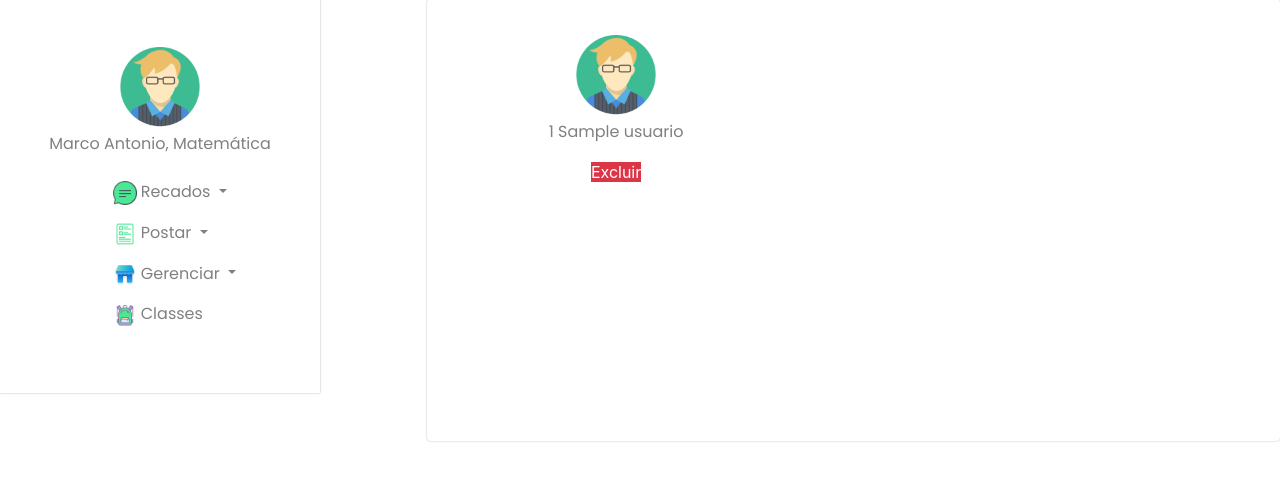
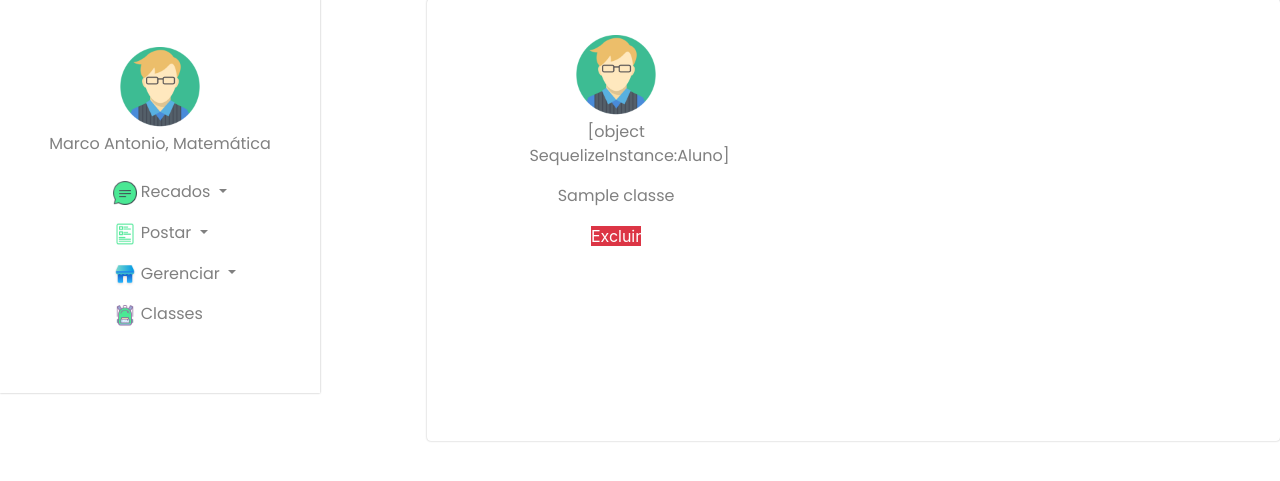
Before and after one commit to matheushenriquefs/educatella, a Node server app: page /professor/gerenciar-aluno in a window 1280 px wide. Shown: the part 159-640 px from the top of the page. Run offline with Node 20, Linux system fonts and the light colour scheme; tables that the repository leaves empty hold one stand-in row (values such as "Sample post"); some libraries are stand-ins or nearby versions.

Commit message:
modifique gerenciar aluno

```diff
--- a/controllers/ProfessorController.js
+++ b/controllers/ProfessorController.js
@@ -229,20 +229,16 @@
         let { page = 1 } = req.query
 
 
-        let recadosDB = await Usuario.findAll({
+        let recadosDB = await Classe.findByPk(1,{
 
 
-            include: [{
+            include:{
 
                 model: Aluno,
-                as: 'usuarioAluno',
-                include: 'usuarioAluno'
+                as: 'aluno',
+              include:"usuarioAluno"
 
-            },
-            {
-                model: Professor,
-                as: 'usuarioProfessor'
-            }]
+            }
 
         }, {
             limit: 5,
@@ -251,7 +247,12 @@
         let totalPagina = "hola"
         //Math.round(total/5)
 
-        res.render('professor/gerenciar-aluno', { recadosDB, totalPagina });
+        console.log(recadosDB.aluno[1])
+
+
+
+
+      res.render('professor/gerenciar-aluno', { recadosDB, totalPagina });
     },
     profGerenciarAluno1: (req, res) => {
         res.redirect('/professor/gerenciar-aluno');
--- a/routes/ProfessorRouter.js
+++ b/routes/ProfessorRouter.js
@@ -31,7 +31,7 @@
 router.get('/professor/editar-classe/:id', authUser, ProfessorController.updateClasse);
 router.post('/professor/editar-classe/:id', authUser, ProfessorController.updateClasse);
 router.post('/professor/delete-classe/:id', authUser, ProfessorController.destroyClasse);
-
+//Gerenciar Recados
 router.get('/professor/recados', authUser,  ProfessorController.profRecados);
 router.get('/professor/criar-recado', authUser, ProfessorController.profRecadosCriar);
 router.post('/professor/criar-recado', authUser, ProfessorController.profRecadosCriar2);
@@ -47,7 +47,7 @@
 router.get('/professor/editar/:id', authUser, ProfessorController.edit);
 router.post('/professor/editar/:id', authUser, ProfessorController.update);
 router.post('/professor/delete/:id', authUser, ProfessorController.destroy);
-
+//Gerenciar Alunos
 router.get('/professor/gerenciar-aluno',  ProfessorController.profGerenciarAluno);
 router.post('/professor/gerenciar-aluno',  ProfessorController.profGerenciarAluno1);
 
--- a/views/professor/gerenciar-aluno.ejs
+++ b/views/professor/gerenciar-aluno.ejs
@@ -49,14 +49,14 @@
             </ul>
           </nav>
 
-            <% for (recadosDB of recadosDB) {%>
+            <% for (let i=0; recadosDB.aluno.length > i; i++) {%>
               <div class="container-fluid">
                 <div class="row p-3 mb-5">
                     <!-- Foto e descrição do professor e botão para acessar a Classe -->
                     <div class="offset-1 col-3 text-center">
                         <img class="imagem-professor" src="/images/professor.ico">
-                        <p class="texto"><%=recadosDB.id +" " + recadosDB.nome%></p>
-                        <p class="texto"> <%=recadosDB.id_professor%> </p>
+                        <p class="texto"><%=recadosDB.aluno%></p>
+                        <p class="texto"> <%=recadosDB.nome%> </p>
                         <a href="/professor/recados" class="btn-danger"> Excluir </a>
                     </div>
                   </div>
```
Also changed, not shown: models/Classe_Aluno.js (+9 -0 lines).
